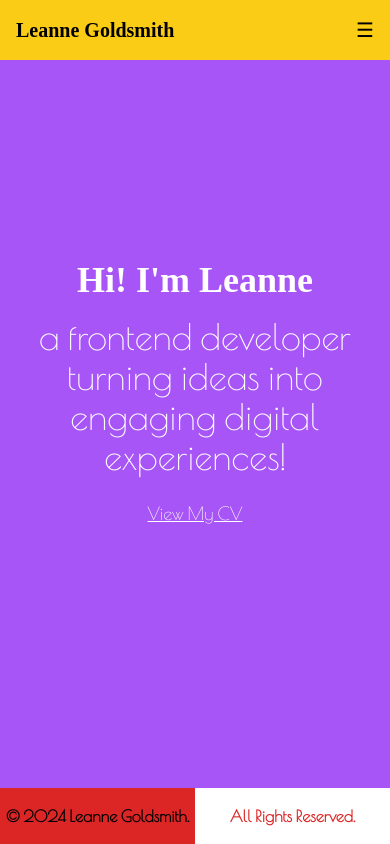
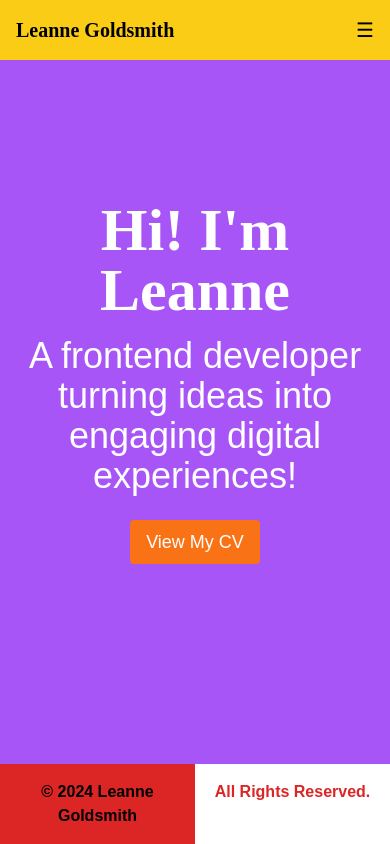
Before and after one commit to LeanneCodes/frontend_portfolio, a Next.js app: page / in a window 390 px wide. Built offline with nearby package versions, Linux system fonts and the light colour scheme; a web font is replaced by a local one.

Commit message:
update about section

```diff
--- a/app/components/AboutContent.js
+++ b/app/components/AboutContent.js
@@ -3,36 +3,54 @@ import Image from 'next/image';
 export default function AboutContent() {
   return (
     <div className="bg-teal-500 p-8 min-h-fit">
-      <h2 className="text-2xl font-bold mb-4 text-white">About Me</h2>
+      <h2 className="text-2xl font-bold mb-5 text-white text-center">About Me</h2>
 
-      <div className="md:flex md:items-center md:space-x-8">
       {/* Headshot */}
-        <div className="flex justify-center mb-8 md:mb-0">
+      <div className="flex justify-center mb-8">
         <Image
-            src="https://via.placeholder.com/200"
+          src="/headshot.png"
           alt="Leanne Goldsmith"
-            width={500}
-            height={500}
+          width={200}
+          height={200}
           className="rounded-full"
         />
       </div>
 
-        {/* Introduction and Skills */}
-        <div>
       {/* Introduction */}
-          <div className="mb-8 text-white">
+      <div className="mb-8 text-white text-center">
         <p>
-              Hi, I'm Leanne Goldsmith. I transitioned from a career in advertising to frontend development.
-              My journey has taken me through various roles, including fullstack development, and now I specialize
-              in frontend development, creating engaging digital experiences.
+          Hi, I'm Leanne Goldsmith. I specialised in Addressable Advertising,
+          coding display ad banners for clients like Eurostar, Audible, Jameson,
+          and Legoland. I love turning Adobe XD, Figma, and Photoshop designs
+          into live ads using HTML, CSS, JavaScript, and Greensock. In my spare
+          time, I build React projects and aim to expand my skills in more
+          frontend technologies.<br/><br/>Over the past 3 years, I completed two bootcamps:
+          one in <a
+          className='text-white underline font-bold'
+          href='https://www.credential.net/abe70729-0419-4049-a752-62b032d231eb#gs.ao1xri'
+          target='_blank' rel='noopener noreferrer'>
+            Fullstack Diploma
+          </a>
+          and another in <a
+          className='text-white underline font-bold'
+          href='https://skillsbootcamp.credential.getsmarter.com/bc3bb14e-0986-4109-a16a-e1f9c5af4378#gs.ao1x8n'
+          target='_blank' rel='noopener noreferrer'>
+            Frontend Development
+          </a>.
+          Now, in my full-time Frontend Developer role, I'm seeking new challenges
+          by collaborating with hardworking people and contributing to fun and innovative projects.
         </p>
       </div>
 
       {/* Skills */}
-          <div className="mb-8">
-            <h3 className="text-xl font-bold mb-2 text-white">Skills</h3>
-            <div className="flex flex-wrap gap-2">
-              {['HTML', 'CSS', 'JavaScript', 'React', 'Next.js', 'Node.js', 'Express.js', 'MongoDB'].map(skill => (
+      <div className="mb-8 text-center">
+        <h3 className="text-xl font-bold text-white mb-5">Skills</h3>
+        <div className="flex flex-wrap justify-center gap-2">
+          {[
+            'HTML', 'CSS', 'JavaScript ES6', 'TypeScript', 'NodeJs', 'ReactJs',
+            'NextJs', 'Bootstrap', 'Tailwind', 'API', 'jQuery', 'GitHub',
+            'Git Versioning', 'Photoshop', 'Greensock', 'VS Code'
+          ].map(skill => (
             <span key={skill} className="bg-white text-gray-800 py-1 px-3 rounded-full">
               {skill}
             </span>
@@ -40,16 +58,5 @@ export default function AboutContent() {
         </div>
       </div>
     </div>
-      </div>
-
-      {/* Experience */}
-      <div className="mb-8 text-white">
-        <h3 className="text-xl font-bold mb-2">Experience</h3>
-        <p>
-          I have worked as a fullstack developer and a frontend developer. Currently, I specialize in frontend
-          development, creating banner ads for multiple esteemed clients.
-        </p>
-      </div>
-    </div>
   );
 }
--- a/app/components/Footer.js
+++ b/app/components/Footer.js
@@ -5,7 +5,7 @@ export default function Footer() {
     <footer className="flex">
       <div className="w-1/2 bg-red-600 text-whitesmoke text-center py-4">
         <p className="font-bold text-whitesmoke">
-          &copy; {currentYear} Leanne Goldsmith.
+          &copy; {currentYear} Leanne Goldsmith
         </p>
       </div>
       <div className="w-1/2 bg-whitesmoke text-red-600 text-center py-4">
--- a/app/components/Layout.js
+++ b/app/components/Layout.js
@@ -22,15 +22,19 @@ export default function Layout({ children }) {
     },
   };
 
+  const handleButtonClick = () => {
+    window.open('/LeanneGoldsmith_CV.pdf', '_blank', 'noopener,noreferrer');
+  };
+
   return (
-    <div className="relative flex flex-col min-h-screen">
+    <div className="relative flex flex-col min-h-screen font-sans">
       <Navbar setPanelContent={setPanelContent} />
       <main className="flex-1 md:pr-16 bg-purple-500 text-white text-center flex items-center justify-center flex-col">
         <motion.h1
           initial="hidden"
           animate="visible"
           variants={animationVariants}
-          className="text-4xl md:text-6xl font-bold"
+          className="text-6xl md:text-6xl font-bold"
         >
           Hi! I'm Leanne
         </motion.h1>
@@ -48,19 +52,17 @@ export default function Layout({ children }) {
           variants={animationVariants}
           className="text-4xl md:text-4xl mt-4"
         >
-          a frontend developer turning ideas into engaging digital experiences!
+          A frontend developer turning ideas into engaging digital experiences!
         </motion.p>
-        <motion.a
+        <motion.button
           initial="hidden"
           animate="visible"
           variants={animationVariants}
-          href="/LeanneGoldsmith_CV.pdf"
-          className="mt-6 text-lg md:text-xl text-white underline"
-          target="_blank"
-          rel="noopener noreferrer"
+          onClick={handleButtonClick}
+          className="mt-6 text-lg md:text-xl text-white bg-orange-500 hover:bg-orange-700 py-2 px-4 rounded"
         >
           View My CV
-        </motion.a>
+        </motion.button>
       </main>
       {panelContent && (
         <SlidingPanel content={panelContent} closePanel={closePanel} />
--- a/app/components/Navbar.js
+++ b/app/components/Navbar.js
@@ -36,10 +36,10 @@ export default function Navbar({ setPanelContent }) {
             </li>
           </ul>
           <div className="flex justify-center space-x-4 pb-5">
-            <a href="https://github.com" target="_blank" rel="noopener noreferrer" className="hover:text-white">
+            <a href="https://github.com/LeanneCodes" target="_blank" rel="noopener noreferrer" className="hover:text-white">
               <FaGithub size={24} />
             </a>
-            <a href="https://linkedin.com" target="_blank" rel="noopener noreferrer" className="hover:text-white">
+            <a href="https://www.linkedin.com/in/leanne-m-goldsmith/" target="_blank" rel="noopener noreferrer" className="hover:text-white">
               <FaLinkedin size={24} />
             </a>
           </div>
@@ -60,10 +60,10 @@ export default function Navbar({ setPanelContent }) {
           </li>
         </ul>
         <div className="flex flex-col items-center space-y-4 pb-8">
-          <a href="https://github.com" target="_blank" rel="noopener noreferrer" className="hover:text-white">
+          <a href="https://github.com/LeanneCodes" target="_blank" rel="noopener noreferrer" className="hover:text-white">
             <FaGithub size={24} />
           </a>
-          <a href="https://linkedin.com" target="_blank" rel="noopener noreferrer" className="hover:text-white">
+          <a href="https://www.linkedin.com/in/leanne-m-goldsmith/" target="_blank" rel="noopener noreferrer" className="hover:text-white">
             <FaLinkedin size={24} />
           </a>
         </div>
--- a/app/components/WorkContent.js
+++ b/app/components/WorkContent.js
@@ -49,7 +49,7 @@ export default function WorkContent() {
 
   return (
     <div>
-      <h2 className="text-2xl font-bold mb-4">Work</h2>
+      <h2 className="text-2xl font-bold mb-10 w-full text-center">Work</h2>
       <div className="grid grid-cols-1 sm:grid-cols-2 md:grid-cols-3 gap-4">
         {projects.map((project, index) => (
           <ProjectCard
--- a/app/globals.css
+++ b/app/globals.css
@@ -4,10 +4,15 @@
 @tailwind components;
 @tailwind utilities;
 
-body {
-  font-family: 'Poiret One', sans-serif;
-}
 
 h1, h2, h3, h4, h5, h6 {
   font-family: 'Suez One', serif;
 }
+
+body {
+  @apply font-sans;
+}
+
+.font-sans {
+  font-family: Arial, Helvetica, sans-serif;
+}
```
Also changed, not shown: public/headshot.png (added). Lines whose indentation alone changed are shown as unchanged.
